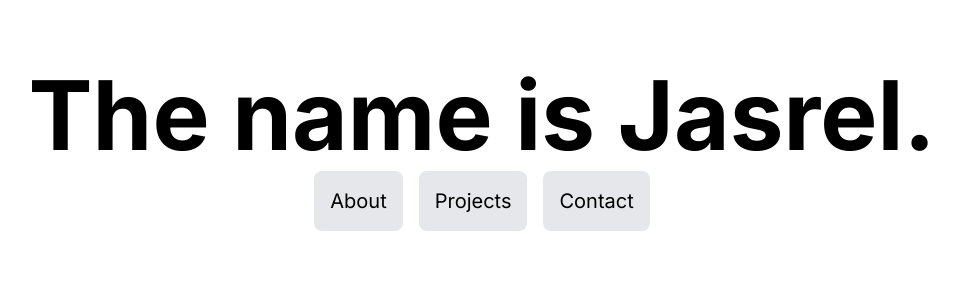
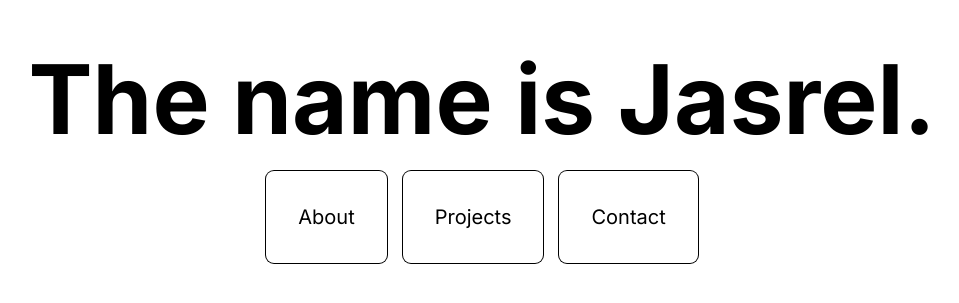
Before and after one commit to jasrelperalta/portfolio, a Next.js app: page / in a window 1280 px wide. Shown: the part 247-550 px from the top of the page, without its empty margins (158-1117 px from the left). Built offline with nearby package versions, Linux system fonts and the light colour scheme.

Commit message:
feat: added rings, transitions and screen sizes

```diff
--- a/src/app/globals.css
+++ b/src/app/globals.css
@@ -15,7 +15,3 @@
     --background-end-rgb: 0, 0, 0;
   }
 }
-
-main {
-
-}
--- a/src/app/page.tsx
+++ b/src/app/page.tsx
@@ -7,12 +7,12 @@ export default function Home() {
       <div className="flex h-screen">
         <div className="m-auto">
           <div className="flex flex-col items-center">
-            <div className="text-8xl font-bold">The name is Jasrel.</div>
+            <div className="text-4xl p-4 text-center sm:text-8xl font-bold">The name is Jasrel.</div>
           </div>
-          <div className="flex flex-row justify-center text-xl">
-            <Link href="/about" className="m-2 p-4 bg-gray-200 rounded-lg">About</Link>
-            <Link href="/projects" className="m-2 p-4 bg-gray-200 rounded-lg">Projects</Link>
-            <Link href="/contact" className="m-2 p-4 bg-gray-200 rounded-lg">Contact</Link>
+          <div className="flex flex-col items-center text-sm justify-center sm:flex-row sm:text-xl">
+            <Link href="/about" className="transition ease-in-out duration-250 m-2 p-4 sm:p-8 rounded-lg ring-1 ring-black  hover:bg-black hover:text-white hover:scale-110">About</Link>
+            <Link href="/projects" className="transition ease-in-out duration-250 m-2 p-4 sm:p-8 rounded-lg ring-1 ring-black  hover:bg-black hover:text-white hover:scale-110">Projects</Link>
+            <Link href="/contact" className="transition ease-in-out duration-250 m-2 p-4 sm:p-8 rounded-lg ring-1 ring-black  hover:bg-black hover:text-white hover:scale-110">Contact</Link>
           </div>
         </div>
       </div>
```
